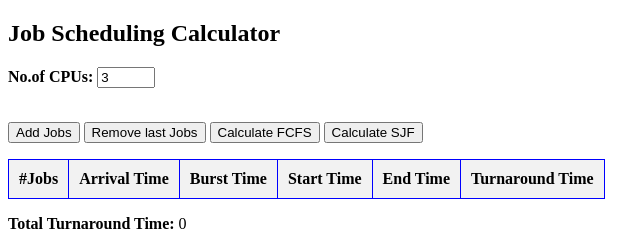
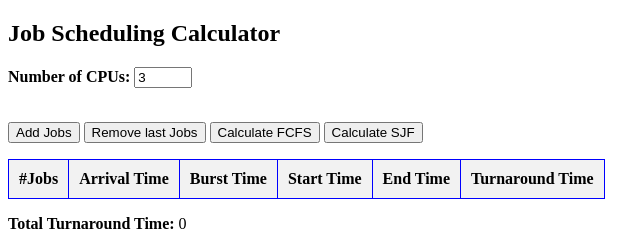
Before and after one commit to varunreddy-ch/FCFS_SJF, a website: page index.html in a window 1280 px wide. Shown: the top 240 px of the page, 0-640 px from the left. Drawn offline with Linux system fonts and the light colour scheme.

Commit message:
Update index.html
changed no.of to number of

```diff
--- a/index.html
+++ b/index.html
@@ -10,7 +10,7 @@
 
 <h2>Job Scheduling Calculator</h2>
 
-<p><strong>No.of CPUs:</strong>
+<p><strong>Number of CPUs:</strong>
   <input id="noOfCPUs" type="number" value="3" min="1"><br><br>
 </p>
 
```
